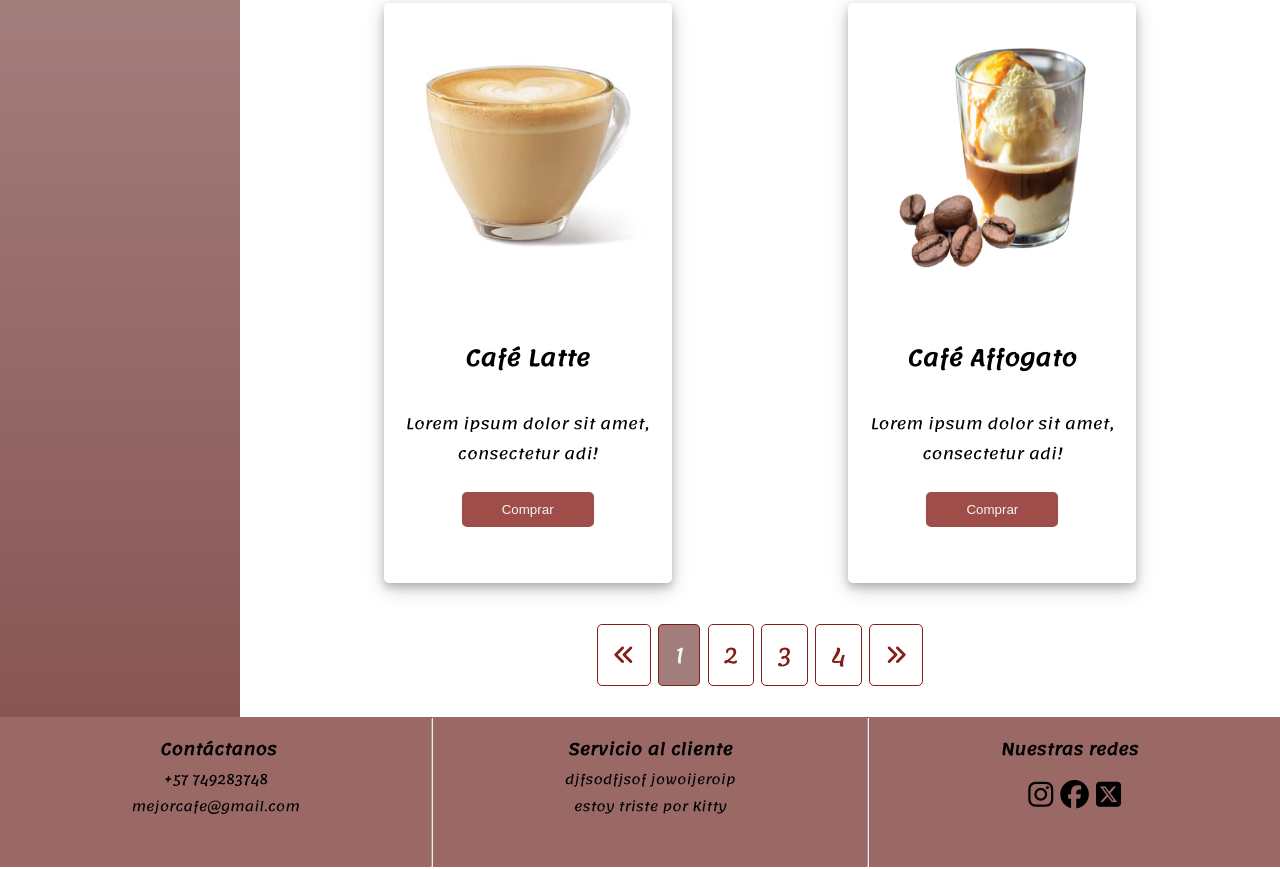
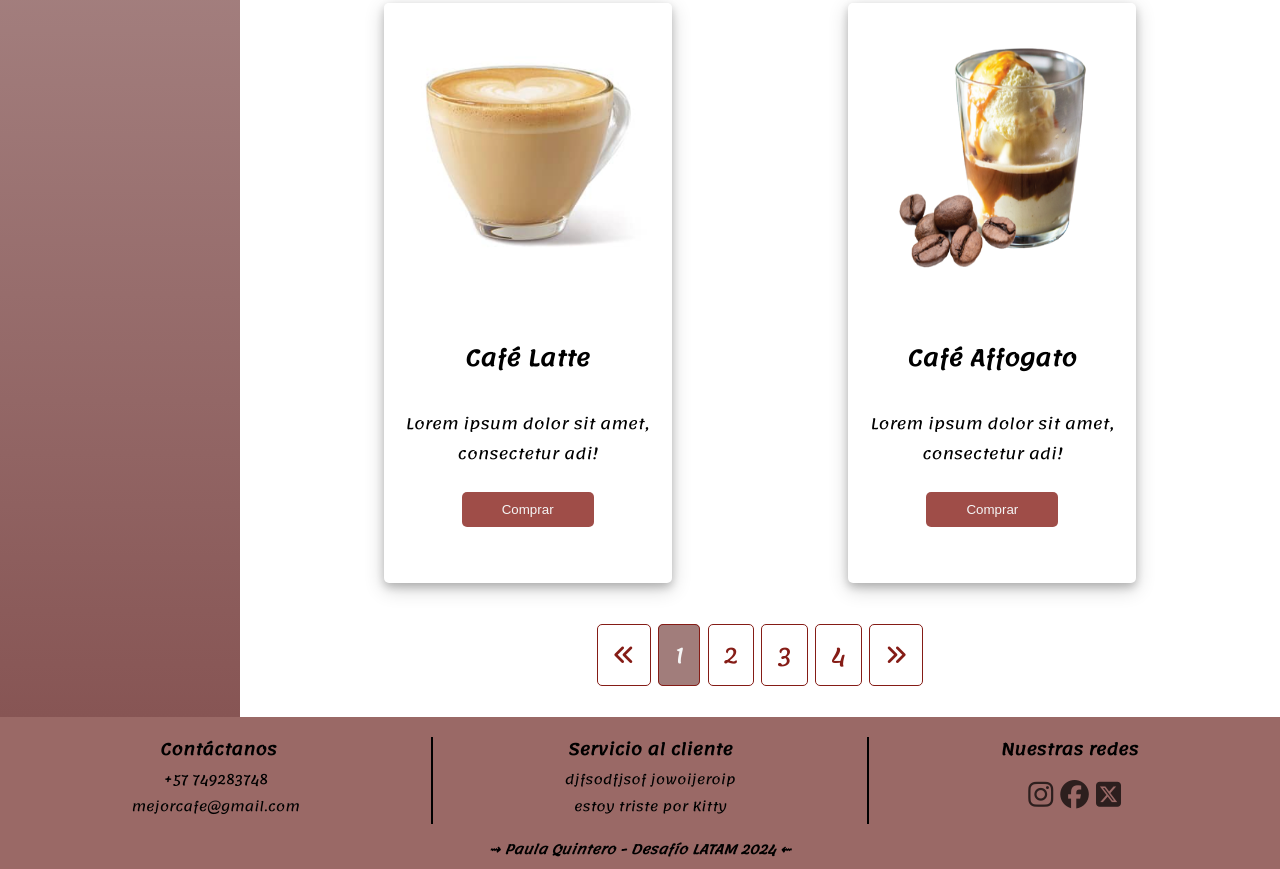
Before and after one commit to Alex-tremo5/proyectoFinal2, a plain HTML site: page index.html in a window 1280 px wide. Shown: the part 1952-2821 px from the top of the page. Drawn offline with Linux system fonts and the light colour scheme.

Commit message:
footer stamp

```diff
--- a/assets/CSS/style.css
+++ b/assets/CSS/style.css
@@ -1,7 +1,8 @@
 body {
   margin: 0;
   padding: 0;
-    font-family: 'Lemonada';font-size: 22px;
+  font-family: "Lemonada";
+  font-size: 22px;
 }
 
 .contenedor {
@@ -16,7 +17,6 @@ body {
     "footer";
 }
 
-
 /* navegador de búsqueda */
 nav {
   grid-area: nav;
@@ -26,7 +26,6 @@ nav {
 }
 
 input {
-
   height: 50px;
   width: 70%;
   border-radius: 5px;
@@ -36,12 +35,12 @@ input {
   margin-bottom: 20px;
 }
 
-input{
+input {
   padding-left: 20px;
   font-size: medium;
 }
 
-.icono{
+.icono {
   font-size: 25px;
   text-align: center;
   justify-content: center;
@@ -116,7 +115,7 @@ aside ul li {
 /* texto introducción */
 
 aside h2 {
-    color:whitesmoke;
+  color: whitesmoke;
   justify-content: center;
   align-items: center;
   text-align: center;
@@ -140,13 +139,12 @@ main {
   margin-top: 30px;
 }
 
-
 .cartas {
   height: fit-content;
   border: none;
   box-shadow: 0 4px 8px 0 rgba(0, 0, 0, 0.2), 0 6px 20px 0 rgba(0, 0, 0, 0.19);
   border-radius: 5px;
-    width: 80%;
+  width: 70%;
   margin-left: 10%;
   margin-right: 10%;
   margin-bottom: 30px;
@@ -167,7 +165,6 @@ main {
   overflow: hidden;
   border-radius: 5px 5px 0px 0px;
   height: 50%;
-
 }
 
 .cartas p {
@@ -183,9 +180,7 @@ main button {
   border-radius: 5px;
   color: whitesmoke;
   background-color: #841b15c7;
-
 }
-
 
 /* pagination */
 
@@ -196,7 +191,6 @@ section {
   text-align: center;
   padding: 20px 0;
   margin-bottom: 20px;
-
 }
 
 section a {
@@ -217,17 +211,15 @@ section a:hover:not(.active) {
   background-color: #841b15c7;
 }
 
-
 /* footer */
 
 footer {
   /* background-color: #6a221ebe; */
   background-color: #6a221ead;
   grid-area: footer;
-    height: 150px;
   display: flex;
+  flex-direction: column;
   text-align: center;
-    justify-content: space-evenly;
 }
 
 .titulos {
@@ -245,9 +237,25 @@ footer {
 }
 
 hr {
-    border-top: 1px solid rgb(0, 0, 0);
+  border: 1px solid rgb(0, 0, 0);
   margin: 0;
+  margin-top: 20px;
 }
+
+.bottom {
+    display: flex;
+    flex-direction: row;
+    justify-content: space-evenly;
+}
+
+.sello p {
+    font-size: 13px;
+    font-weight: 600;
+    padding-bottom: 2px;
+    margin-bottom: 5px;
+    font-style: oblique;
+}
+
 
 .left {
   padding-left: 3px;
@@ -265,8 +273,8 @@ footer a {
   text-align: center;
   font-size: 1.3em;
   color: black;
+  opacity: 0.7;
 }
-
 
 @media (min-width: 576px) {
   .contenedor {
@@ -309,7 +317,6 @@ footer a {
   }
 
   .cartas {
-        width: 18rem;
     margin: 0px 33px;
     margin-bottom: 30px;
   }
@@ -318,7 +325,6 @@ footer a {
     display: flex;
     flex-direction: column;
     justify-content: start;
-
   }
 
   .historia {
@@ -348,7 +354,6 @@ footer a {
 }
 
 @media (min-width: 768px) {
-
   .contenedor {
     grid-template-areas:
       "aside nav"
@@ -360,9 +365,11 @@ footer a {
     grid-template-rows: auto 5fr auto auto;
   }
 
+  .cartas {
+    width: 18rem;
+  }
+
   .grande {
     width: 80%;
   }
-
-
 }
--- a/index.html
+++ b/index.html
@@ -122,6 +122,7 @@
         </section>
 
         <footer id="footer">
+            <div class="bottom">
           <div>
             <p class="titulos left">
                 Contáctanos
@@ -146,11 +147,12 @@
             <a href="https://www.instagram.com/"><i class="fa-brands fa-instagram"></i></a>
             <a href="https://www.facebook.com/"><i class="fa-brands fa-facebook"></i></a>
             <a href="https://twitter.com/?lang=es"><i class="fa-brands fa-square-x-twitter"></i></a>
-        </div>
-        </div>
-          <!-- <div>
+            </div>
+            </div>
+             </div>
+          <div class="sello">
             <p>⇝ Paula Quintero - Desafío LATAM 2024 ⇜</p>
-          </div> -->
+          </div>
         </footer>
 
     </div>
```
Lines whose indentation alone changed are shown as unchanged.
